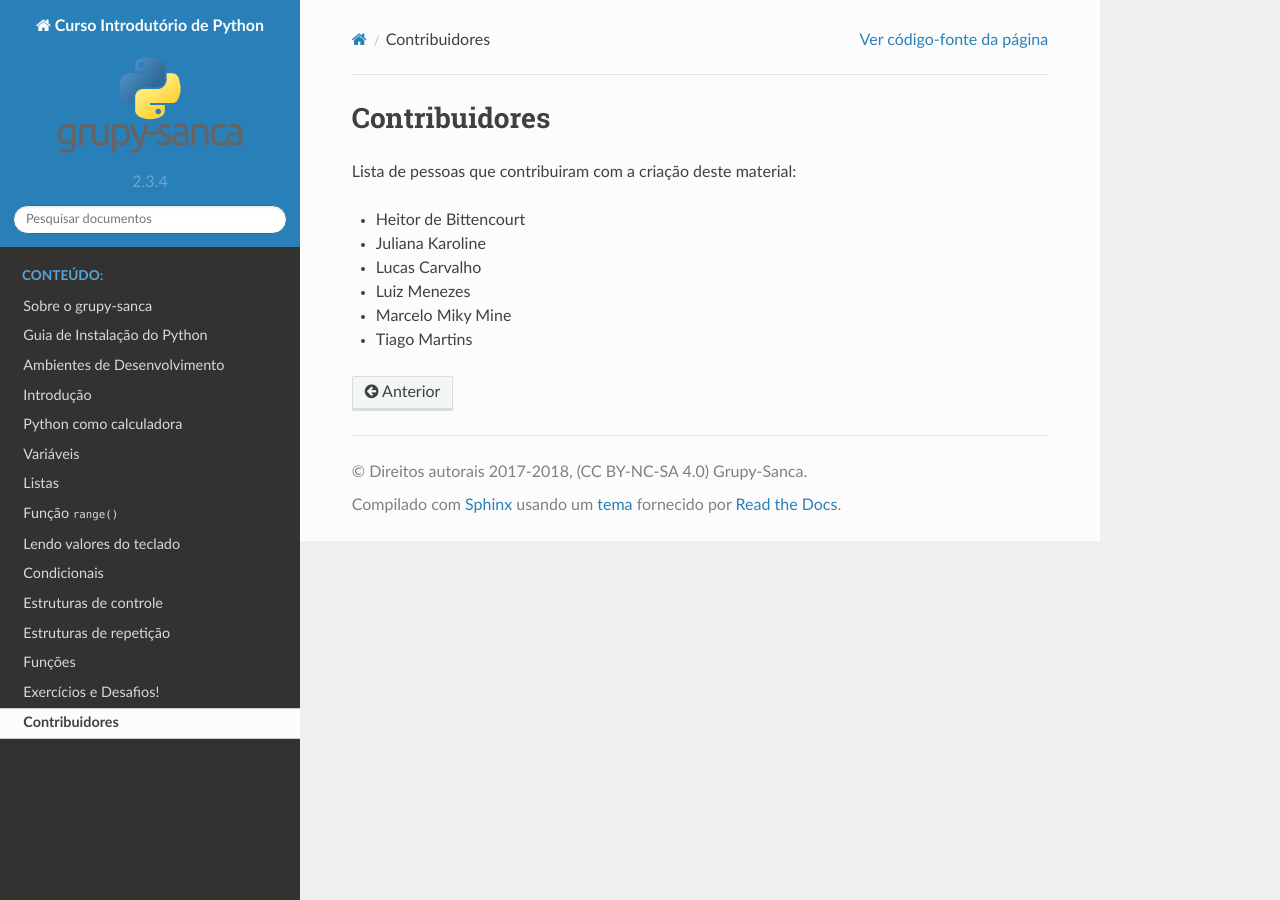
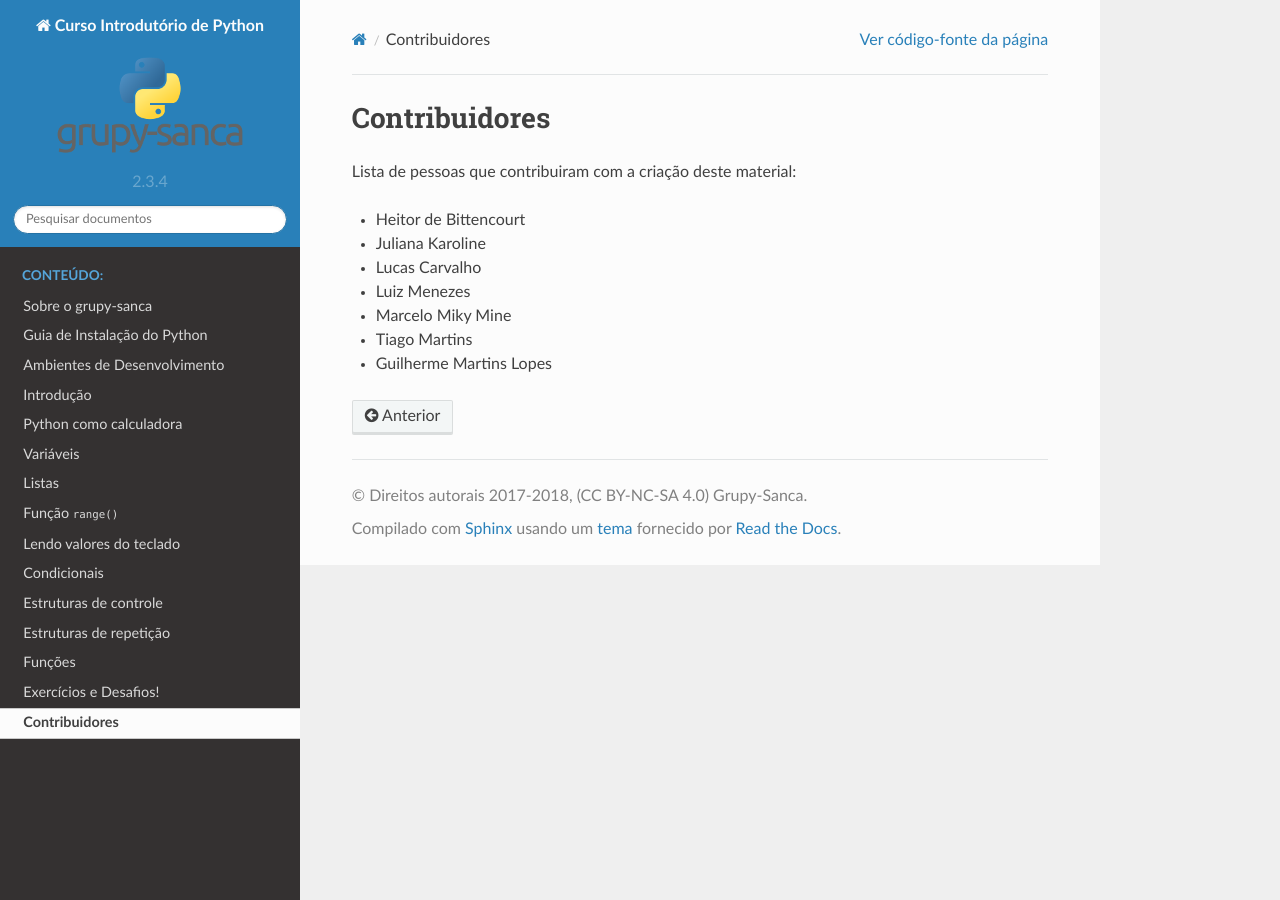
Before and after one commit to grupy-sanca/curso-python, a Sphinx documentation site: the page built from source/contribuidores.rst, in a window 1280 px wide. Built offline with Sphinx 7.4.7 and the Read the Docs theme 2.0.0, drawn with Linux system fonts in a browser that asks for light colours.

```diff
--- a/source/contribuidores.rst
+++ b/source/contribuidores.rst
@@ -9,3 +9,4 @@
 - Luiz Menezes
 - Marcelo Miky Mine
 - Tiago Martins
+- Guilherme Martins Lopes
```
Also changed, not shown: 6 other files.
